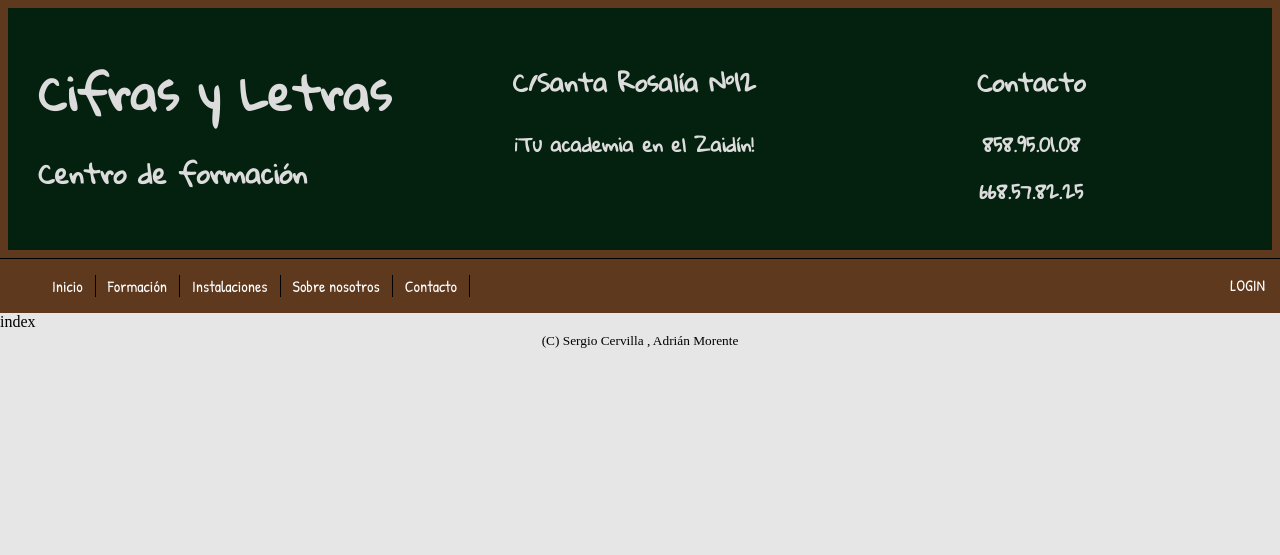
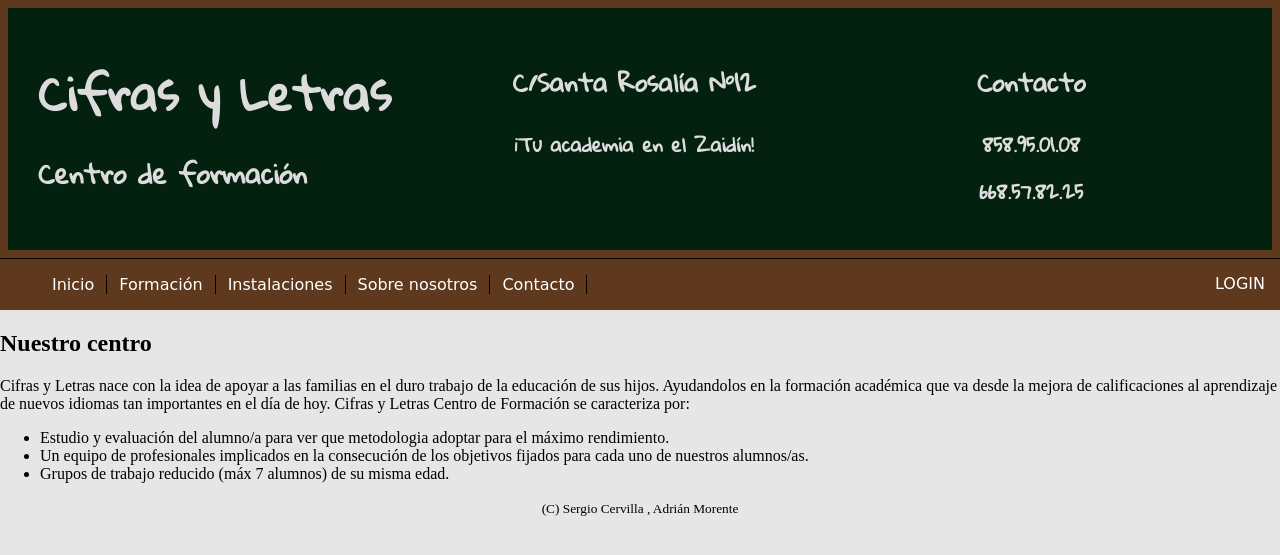
Before and after one commit to Cerv1/CifrasYLetras, a PHP site: page / in a window 1280 px wide. Shown: the top 555 px of the page. Run offline with PHP 8.4, Linux system fonts and the light colour scheme; some web fonts are replaced.

Commit message:
Doing index function

```diff
--- a/common_page.php
+++ b/common_page.php
@@ -8,7 +8,7 @@
       <meta charset="utf-8">
       <link rel="stylesheet" href="style.css">
       <link href="https://fonts.googleapis.com/css?family=Gloria+Hallelujah" rel="stylesheet">
-      <link href="https://fonts.googleapis.com/css?family=Patrick+Hand" rel="stylesheet">
+      <link href="https://fonts.googleapisº.com/css?family=Patrick+Hand" rel="stylesheet">
       <title>Cifras y Letras - Granada</title>
     </head>
     <body>
@@ -85,7 +85,30 @@
   }
 
   function HTMLIndex(){
-    echo 'index';
+    echo '
+      <div class="general-content">
+        <h2> Nuestro centro </h2>
+        <p>
+          Cifras y Letras nace con la idea de apoyar a las familias en el duro trabajo de la educación de sus hijos.
+          Ayudandolos en la formación académica que va desde la mejora de calificaciones al aprendizaje de nuevos idiomas
+          tan importantes en el día de hoy.
+
+          Cifras y Letras Centro de Formación se caracteriza por:
+          <ul>
+            <li>
+              Estudio y evaluación del alumno/a para ver que metodologia adoptar para el máximo rendimiento.
+            </li>
+            <li>
+              Un equipo de profesionales  implicados en la consecución de los objetivos fijados para cada uno de
+              nuestros alumnos/as.
+            </li>
+            <li>
+              Grupos de trabajo reducido (máx 7 alumnos) de su misma edad.
+            </li>
+          </ul>
+        </p>
+      </div>
+    ';
   }
 
   function HTMLFormation(){
```
